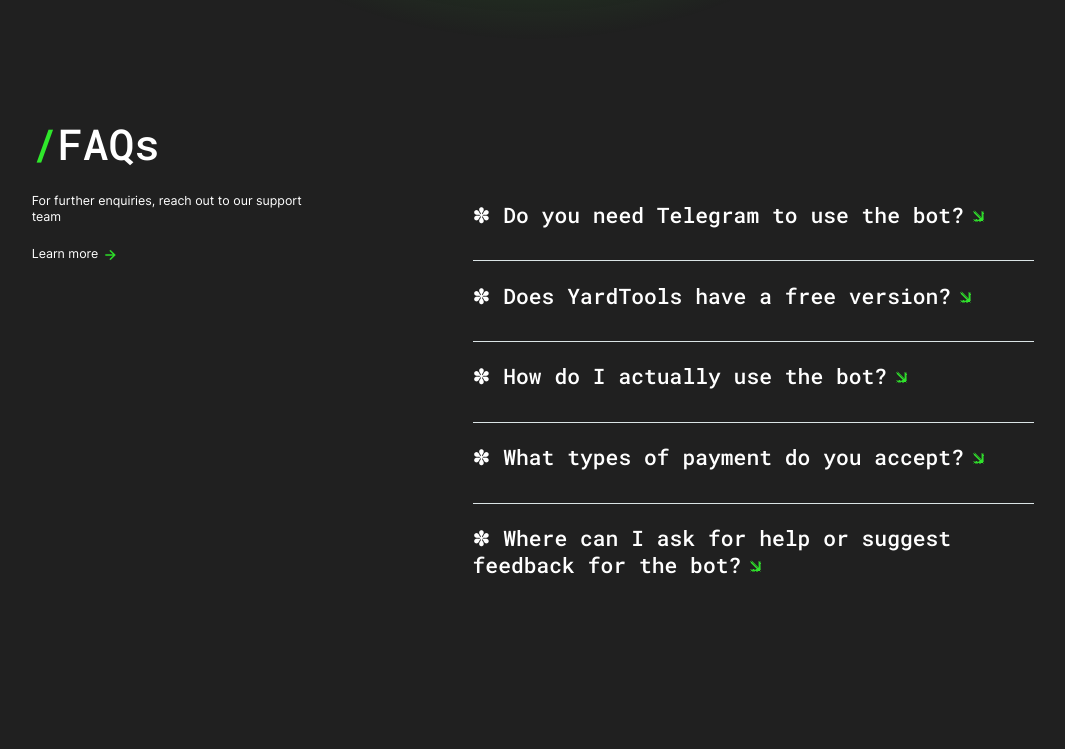
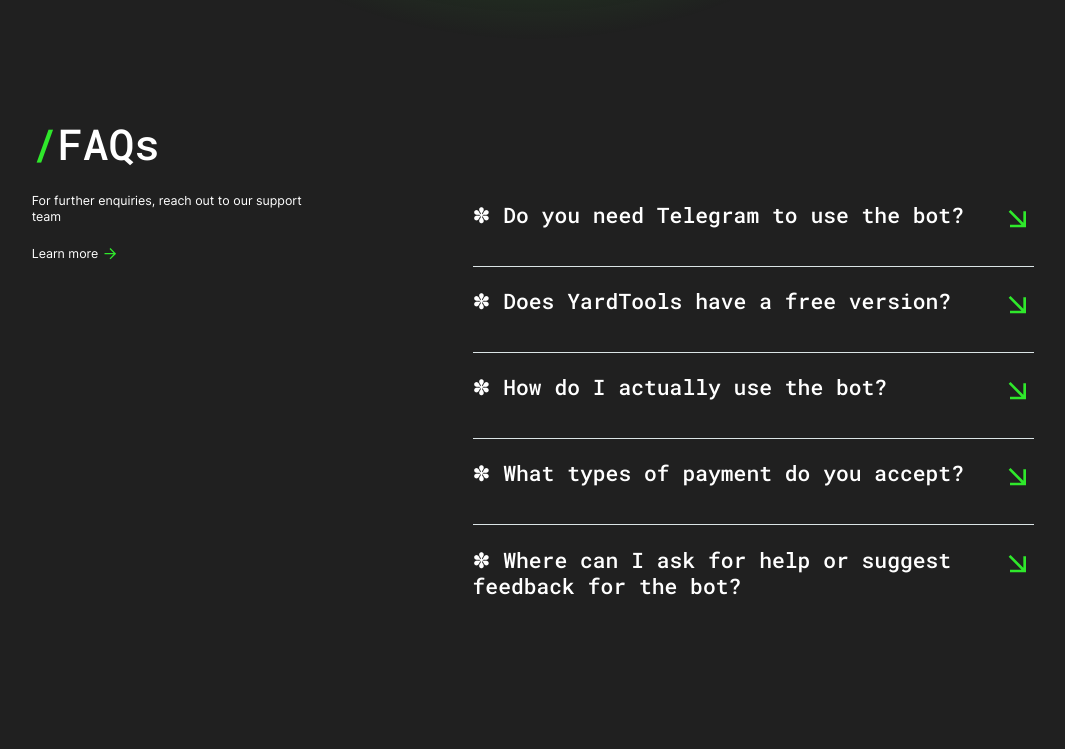
Before and after one commit to nigel-riss/trade-tracker-landing, a Next.js app: page / in a window 1280 px wide. Shown: the part 6470-7219 px from the top of the page, without its empty margins (107-1172 px from the left). Built offline with nearby package versions, Linux system fonts and the light colour scheme.

Commit message:
feat: add FAQ hover behavior

```diff
--- a/src/components/FAQItem.tsx
+++ b/src/components/FAQItem.tsx
@@ -28,6 +28,7 @@
       onClick={() => setIsOpen(!isOpen)}
     >
       <dt className={styles.question}>
+        ✽&nbsp;
         {question}
         <span className={styles.arrow} />
       </dt>
--- a/src/styles/ArrowLink.module.scss
+++ b/src/styles/ArrowLink.module.scss
@@ -8,17 +8,33 @@
   color: rgb(var(--white));
   font-size: 0.875rem;
   text-decoration: none;
+
+  // visual
+  transition: all 0.25s ease-out;
+}
+
+.icon {
+  // positioning
+  transform-origin: center center;
+  transform: translate(0, -0.125rem) rotate(-45deg);
+
+  // box model
+  height: 1.125rem;
+
+  // visual
+  transition: all 0.25s ease-out;
 }
 
 .link:hover {
+  // typography
+  color: rgb(var(--green));
 
+  .icon {
+    // positioning
+    transform: translate(0.5rem, -0.125rem) rotate(-45deg);
+  }
 }
 
 .link:active {
 
 }
-
-.icon {
-  // box model
-  height: 1.125rem;
-}
--- a/src/styles/FAQItem.module.scss
+++ b/src/styles/FAQItem.module.scss
@@ -1,3 +1,6 @@
+@import './mixins';
+
+
 .item {
   // box model
   padding: 1.5rem 0;
@@ -19,17 +22,30 @@
   font-family: var(--titleFont);
   font-size: 1.5rem;
   font-weight: 500;
-}
 
-.question::before {
-  content: '✽ ';
+  // visual
+  cursor: pointer;
+  transition: all 0.25s ease-out;
+
+  @include atTablet {
+    // box model
+    display: flex;
+    justify-content: space-between;
+    align-items: flex-start;
+    padding-right: 0;
+  }
+
+  &:hover {
+    // typography
+    color: rgb(var(--green));
+  }
 }
 
 .arrow {
   // positioning
   position: absolute;
   transform-origin: center center;
-  transform: translate(0.25rem, 0.25rem) rotate(45deg);
+  transform: translate(0.25rem, 0.25rem);
 
   // box model
   display: inline-block;
@@ -41,6 +57,18 @@
   background-image: url('../assets/icons/arrow.svg');
   background-size: cover;
   transition: all 0.375s ease-out;
+
+  @include atTablet {
+    // positioning
+    position: relative;
+    transform: translate(0, 0);
+
+    // box model
+    height: 2.25rem;
+    width: 2.25rem;
+    flex-basis: 2.25rem;
+    flex-shrink: 0;
+  }
 }
 
 .answer {
@@ -68,6 +96,11 @@
 
   .arrow {
     // positioning
-    transform: translate(0.25rem, 0.25rem) rotate(-45deg);
+    transform: translate(0.25rem, 0.25rem) rotate(-90deg);
+
+    @include atTablet {
+      // positioning
+      transform: translate(0, 0) rotate(-90deg);
+    }
   }
 }
```
Also changed, not shown: src/assets/icons/arrow.svg.
